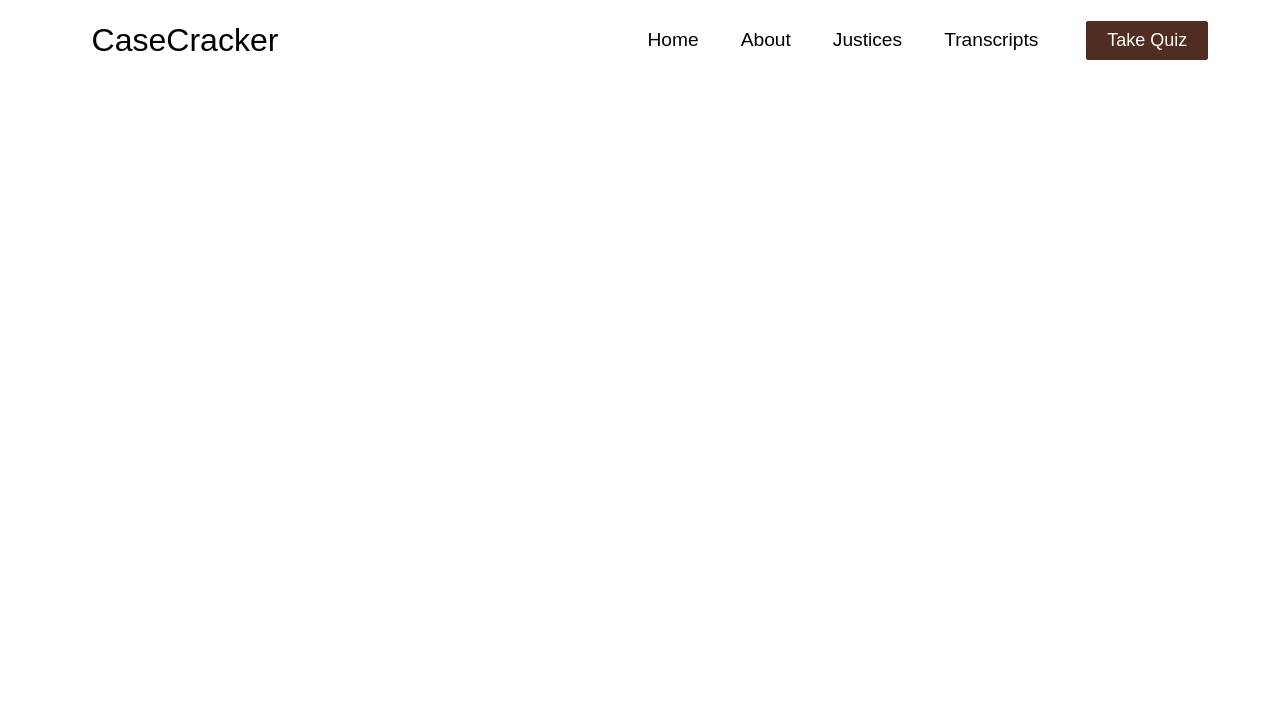
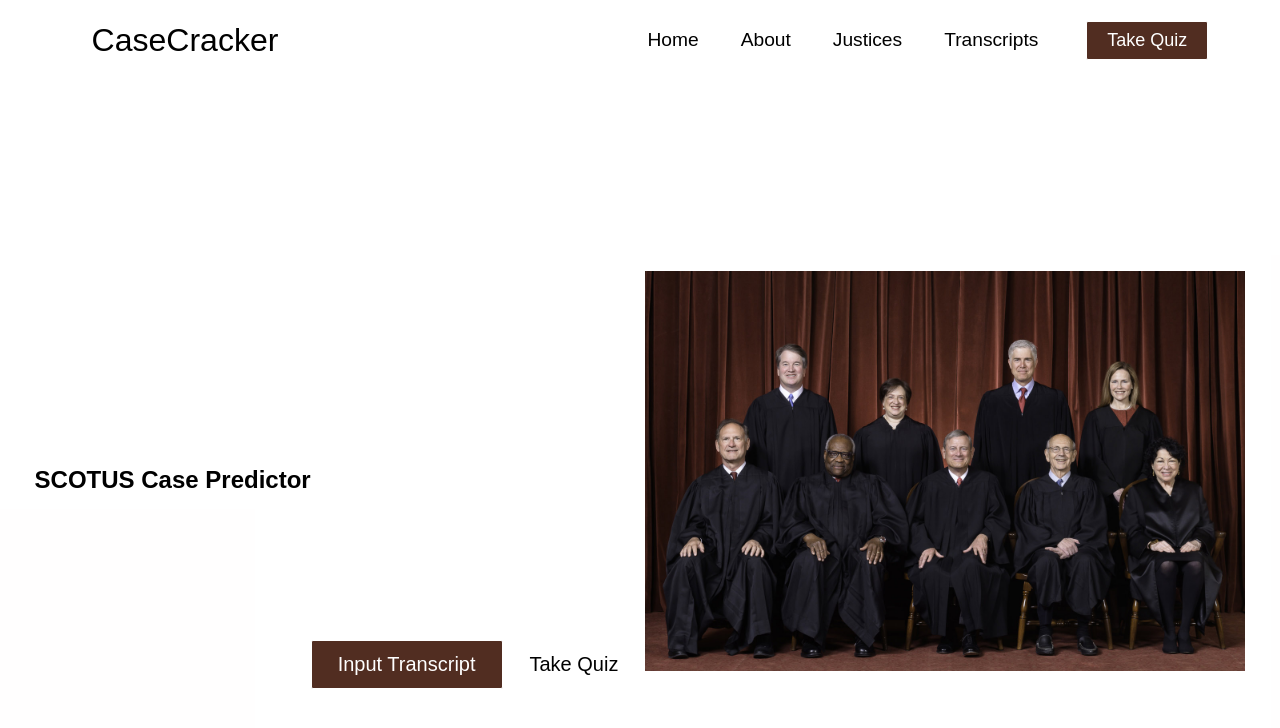
Before and after one commit to prrathi/CaseCracker, a React (Create React App) app in the folder frontend/: page / in a window 1280 px wide. Shown: the top 728 px of the page. Built offline with nearby package versions, Linux system fonts and the light colour scheme.

Commit message:
Updated Landing Page

```diff
--- a/frontend/src/App.js
+++ b/frontend/src/App.js
@@ -1,15 +1,15 @@
-import logo from './logo.svg';
 import './App.css';
 import Navbar from './components/Navbar';
 import {BrowserRouter as Router, Routes, Route } from 'react-router-dom';
-
+import Home from './components/pages/Home';
 function App() {
   return (
     <div className="App">
       <Router>
       <Navbar />
       <Routes>
-        <Route path="/" exact />
+        <Route path='/' element={<Home />}></Route>
+
       </Routes>
       </Router>
 
--- a/frontend/src/components/Button.css
+++ b/frontend/src/components/Button.css
@@ -1,7 +1,7 @@
 
 
 :root {
-    --primary: #512D21;
+    --primary: #ffffff;
   }
 
   .btn {
@@ -14,7 +14,7 @@
 
   .btn--primary {
     background-color: var(--primary);
-    color: #512D21;
+    color: #000000;
     border: 1px solid var(--primary);
   }
 
--- /dev/null
+++ b/frontend/src/components/Hero.css
@@ -0,0 +1,39 @@
+
+
+  .hero-container {
+    /* background: url('/images/img-home.jpg') center center/cover no-repeat; */
+    height: 100vh;
+    width: 100%;
+    display: flex;
+    flex-direction: row;
+    justify-content: center;
+    align-items: center;
+    box-shadow: inset 0 0 0 1000px rgba(255, 252, 252, 0.2);
+    object-fit: contain;
+  }
+
+  .hero-container > h1 {
+    color: rgb(0, 0, 0);
+    font-size: 100px;
+    margin-top: -100px;
+  }
+
+  .hero-container > p {
+    margin-top: 8px;
+    color: #fff;
+    font-size: 32px;
+    font-family: 'Trebuchet MS', 'Lucida Sans Unicode', 'Lucida Grande',
+      'Lucida Sans', Arial, sans-serif;
+  }
+
+  .hero-btns {
+    margin-top: 32px;
+  }
+
+  .hero-btns .btn {
+    margin: 6px;
+  }
+
+  .fa-play-circle {
+    margin-left: 4px;
+  }
--- /dev/null
+++ b/frontend/src/components/Hero.js
@@ -0,0 +1,34 @@
+import React from 'react';
+import '../App.css';
+import { Button } from './Button';
+import image from './scotus_images.png';
+import './Hero.css';
+
+
+function Hero() {
+  return (
+    <div className='hero-container'>
+
+      <h2>SCOTUS Case Predictor</h2>
+      <div className='input-btns'>
+        <Button
+          className='btns'
+          buttonStyle='btn--outline'
+          buttonSize='btn--large'
+        >
+          Input Transcript
+        </Button>
+        <Button
+          className='transcript-btns'
+          buttonStyle='btn--primary'
+          buttonSize='btn--large'
+        >
+          Take Quiz
+        </Button>
+        <img src={image} height={400} width={600} />
+      </div>
+    </div>
+  );
+}
+
+export default Hero;
--- /dev/null
+++ b/frontend/src/components/pages/Home.js
@@ -0,0 +1,13 @@
+import React from 'react';
+import '../../App.css';
+import Hero from '../Hero';
+
+function Home() {
+  return (
+    <>
+      <Hero/>
+    </>
+  );
+}
+
+export default Home;
```
Also changed, not shown: frontend/src/components/scotus_images.png (added), frontend/src/components/scotus_images.svg (added).
